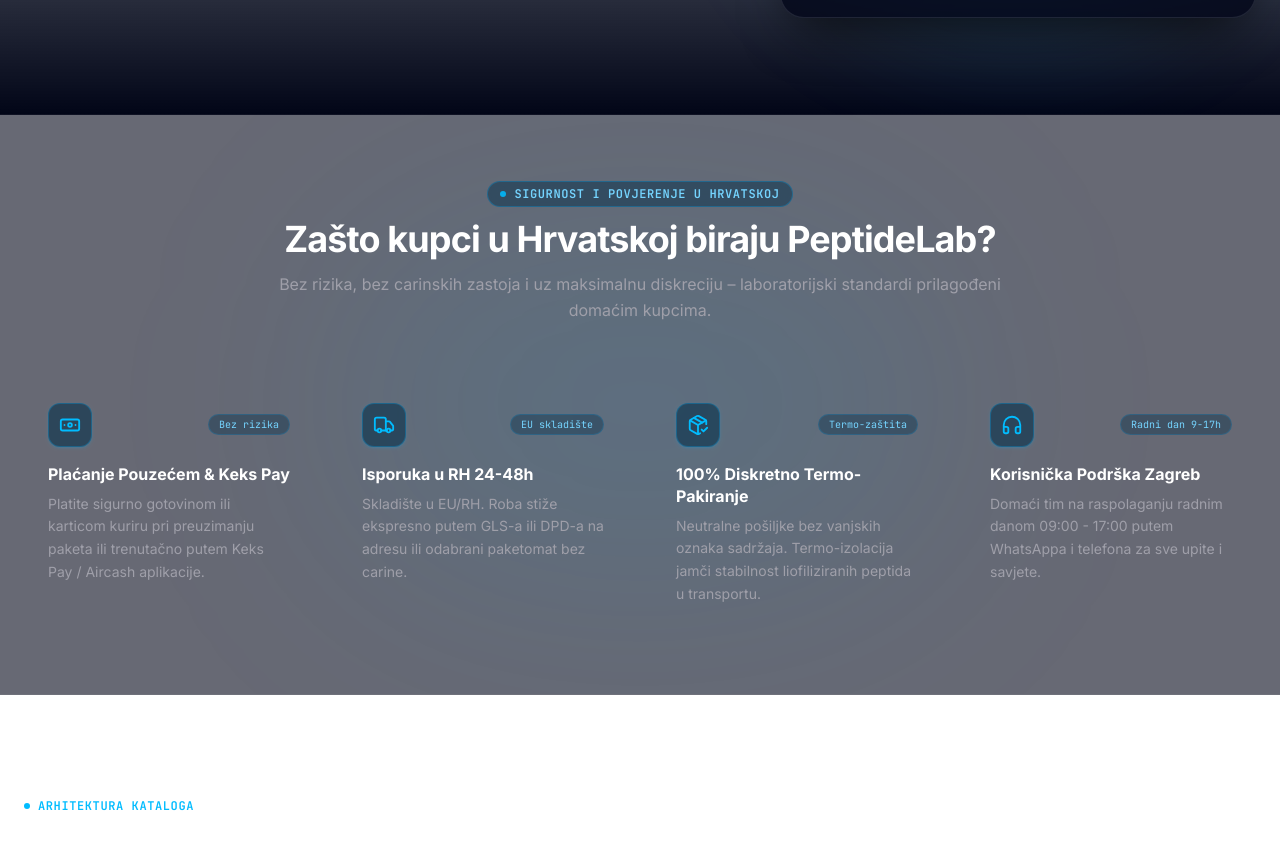
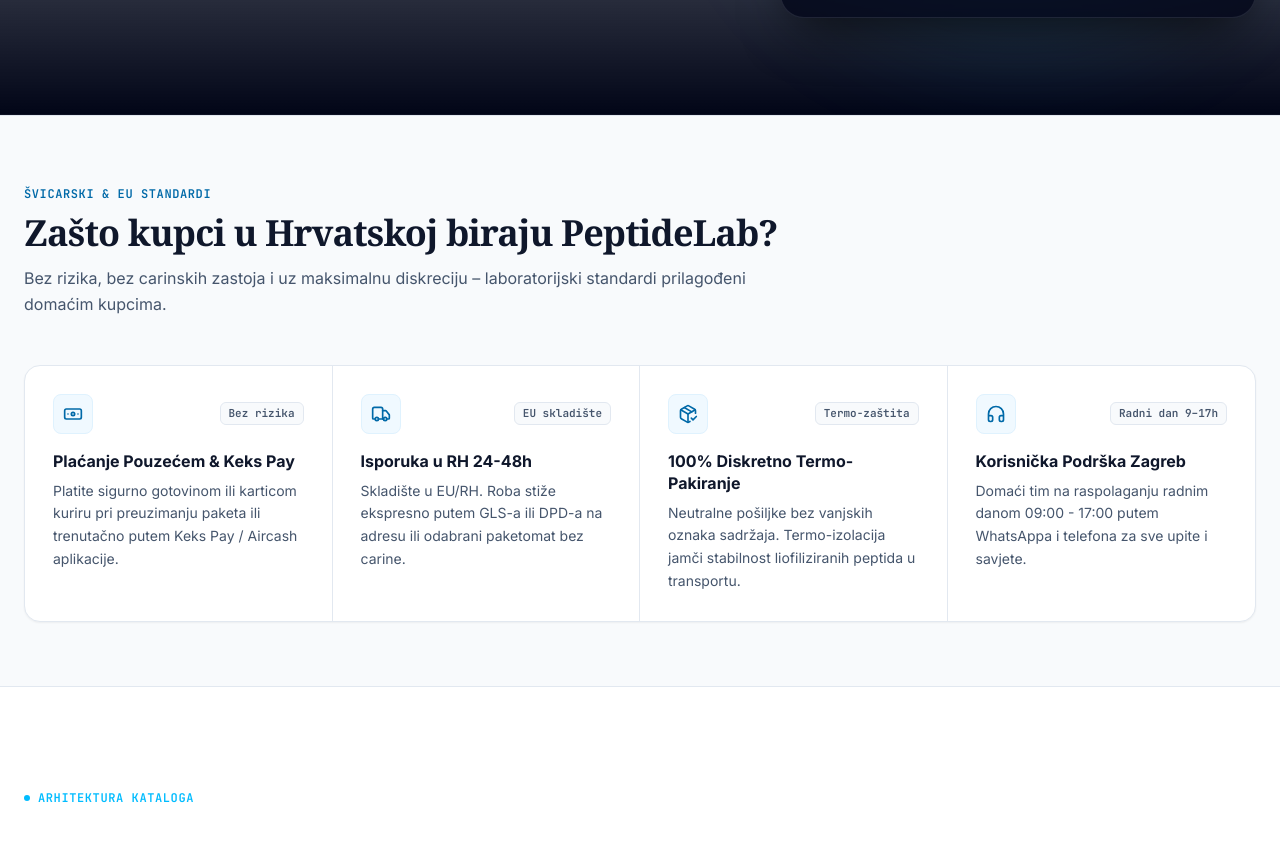
Before and after one commit to VrachoxWizard/peptids-shop, a React (Vite) app: page / in a window 1280 px wide. Shown: the part 925-1791 px from the top of the page. Built offline with nearby package versions, Linux system fonts and the light colour scheme; a web font is replaced by a local one.

Commit message:
feat(home): replace AI card grid with Swiss analytical trust strip

```diff
--- a/src/components/home/CroatiaTrustBadges.tsx
+++ b/src/components/home/CroatiaTrustBadges.tsx
@@ -35,61 +35,54 @@
       icon: Headphones,
       title: t.croatiaTrust.supportTitle,
       description: t.croatiaTrust.supportDesc,
-      tag: "Radni dan 9-17h",
+      tag: "Radni dan 9–17h",
     },
   ];
 
   return (
-    <section className="relative py-12 sm:py-16 border-b border-white/5 bg-slate-950/60 overflow-hidden">
-      {/* Background radial glow */}
-      <div
-        className="pointer-events-none absolute left-1/2 top-1/2 -translate-x-1/2 -translate-y-1/2 h-[350px] w-[600px] rounded-full bg-sky-500/10 blur-[120px]"
-        aria-hidden="true"
-      />
-
-      <div className="relative max-w-7xl mx-auto px-4 sm:px-6">
+    <section className="border-y border-slate-200 bg-slate-50 py-12 sm:py-16">
+      <div className="max-w-7xl mx-auto px-4 sm:px-6">
         {/* Section Header */}
-        <div className="text-center max-w-3xl mx-auto mb-10 sm:mb-14">
-          <div className="inline-flex items-center gap-2 rounded-full border border-sky-500/30 bg-sky-950/50 px-3 py-1 text-xs font-mono font-semibold uppercase tracking-wider text-sky-300 backdrop-blur-md mb-3">
-            <span className="h-1.5 w-1.5 rounded-full bg-sky-400 animate-pulse" />
-            <span>{t.croatiaTrust.badge}</span>
+        <div className="mb-10 sm:mb-12 max-w-3xl">
+          <div className="inline-flex items-center gap-2 text-xs font-mono font-semibold uppercase tracking-wider text-sky-700 mb-2">
+            <span>Švicarski & EU standardi</span>
           </div>
 
-          <h2 className="text-2xl sm:text-3xl lg:text-4xl font-extrabold tracking-tight text-white">
+          <h2 className="font-serif text-2xl sm:text-3xl lg:text-4xl font-bold tracking-tight text-slate-900 leading-tight">
             {t.croatiaTrust.title}
           </h2>
 
-          <p className="mt-3 text-sm sm:text-base text-zinc-400 leading-relaxed">
+          <p className="mt-2.5 text-sm sm:text-base text-slate-600 leading-relaxed">
             {t.croatiaTrust.description}
           </p>
         </div>
 
-        {/* 4 Pillars Grid */}
-        <div className="grid grid-cols-1 sm:grid-cols-2 lg:grid-cols-4 gap-4 sm:gap-6">
+        {/* 4 Pillars - Swiss Horizontal Analytical Split Strip */}
+        <div className="grid grid-cols-1 md:grid-cols-2 lg:grid-cols-4 divide-y md:divide-y-0 md:divide-x divide-slate-200 border border-slate-200 rounded-2xl bg-white shadow-xs overflow-hidden">
           {trustCards.map((card) => {
             const Icon = card.icon;
             return (
               <div
                 key={card.id}
                 data-testid={card.testId}
-                className="liquid-glass-card rounded-2xl p-5 sm:p-6 transition-all duration-300 hover:-translate-y-1 flex flex-col justify-between"
+                className="p-6 sm:p-7 flex flex-col justify-between hover:bg-slate-50/60 transition-colors"
               >
                 <div>
                   <div className="flex items-center justify-between mb-4">
-                    <div className="flex h-11 w-11 items-center justify-center rounded-xl border border-sky-500/30 bg-sky-950/60 text-sky-400 shadow-sm shadow-sky-500/20">
-                      <Icon size={22} />
+                    <div className="flex h-10 w-10 items-center justify-center rounded-lg border border-sky-100 bg-sky-50 text-sky-700">
+                      <Icon size={20} />
                     </div>
 
-                    <span className="rounded-full border border-sky-500/20 bg-sky-950/40 px-2.5 py-0.5 text-[10px] font-mono text-sky-300">
+                    <span className="font-mono text-[11px] font-semibold text-slate-600 border border-slate-200 bg-slate-50 rounded-md px-2 py-0.5">
                       {card.tag}
                     </span>
                   </div>
 
-                  <h3 className="text-base font-bold text-white leading-snug">
+                  <h3 className="text-base font-bold text-slate-900 leading-snug">
                     {card.title}
                   </h3>
 
-                  <p className="mt-2 text-xs sm:text-sm text-zinc-400 leading-relaxed">
+                  <p className="mt-2 text-xs sm:text-sm text-slate-600 leading-relaxed">
                     {card.description}
                   </p>
                 </div>
```
